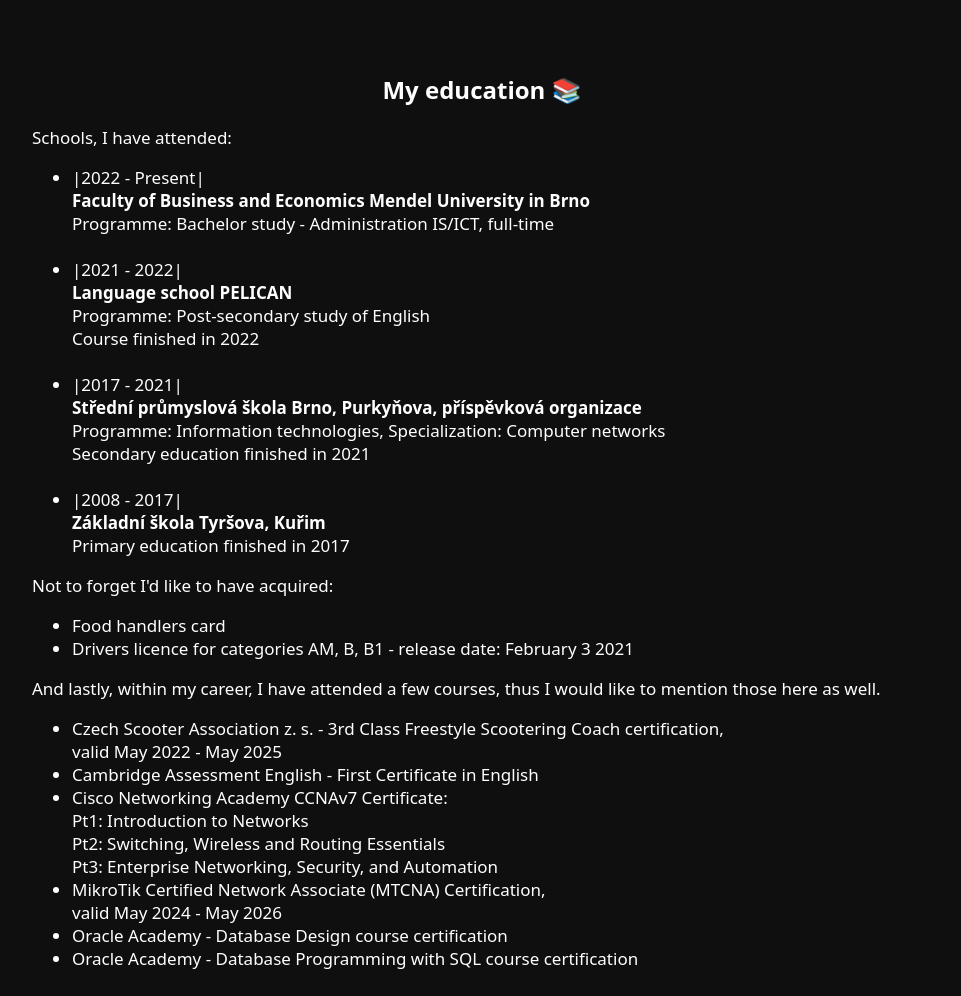
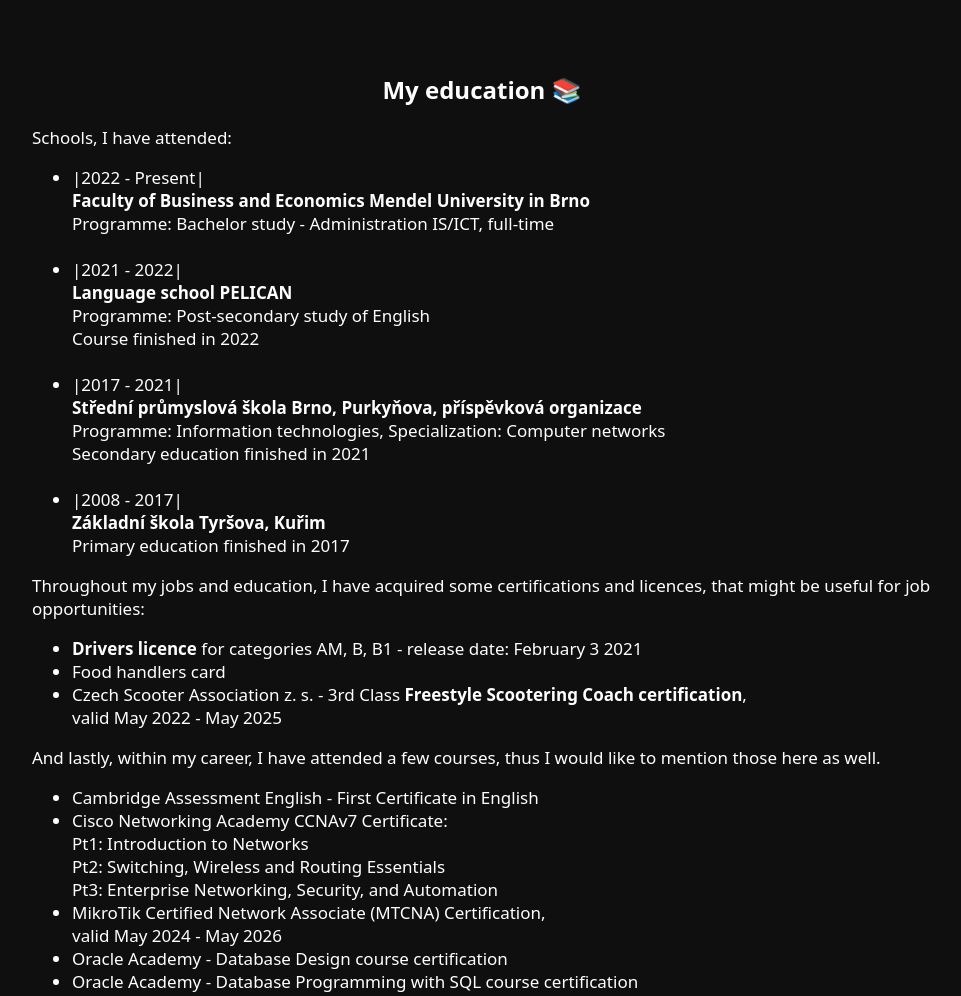
Before and after one commit to jkuzel02/web, a plain HTML site: page index.html in a window 1280 px wide. Shown: the part 1400-2396 px from the top of the page, without its empty margins (158-1119 px from the left). Drawn offline with Linux system fonts and the light colour scheme.

Commit message:
Update index.html

```diff
--- a/index.html
+++ b/index.html
@@ -113,26 +113,23 @@
                     Primary education finished in 2017
                 </li>
             </ul>
-            Not to forget I'd like to have acquired:
+            Throughout my jobs and education, I have acquired some certifications and licences, that might be useful for job opportunities:
             <ul>
+                <li><b>Drivers licence</b> for categories AM, B, B1 - release date: February 3 2021</li>
                 <li>Food handlers card</li>
-                <li>Drivers licence for categories AM, B, B1 - release date: February 3 2021</li>
+                <li>Czech Scooter Association z. s. - 3rd Class <b>Freestyle Scootering Coach certification</b>,<br>
+                    valid May 2022 - May 2025</li>
             </ul>
             And lastly, within my career, I have attended a few courses, thus I would like to mention those
             here as well.<br>
             <ul>
-                <li>Czech Scooter Association z. s. - 3rd Class Freestyle Scootering Coach certification,<br>valid May
-                    2022
-                    -
-                    May 2025</li>
                 <li>Cambridge Assessment English - First Certificate in English</li>
                 <li>Cisco Networking Academy CCNAv7 Certificate:<br>
                     Pt1: Introduction to Networks<br>
                     Pt2: Switching, Wireless and Routing Essentials<br>
                     Pt3: Enterprise Networking, Security, and Automation</li>
                 <li>MikroTik Certified Network Associate (MTCNA) Certification,<br>
-                    valid May 2024 - May 2026
-                </li>
+                    valid May 2024 - May 2026</li>
                 <li>Oracle Academy - Database Design course certification</li>
                 <li>Oracle Academy - Database Programming with SQL course certification</li>
             </ul>
```
